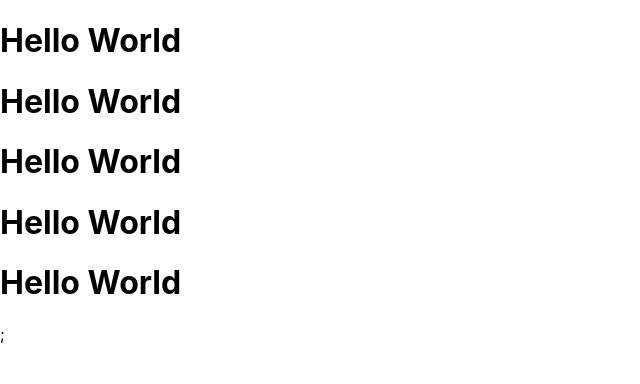
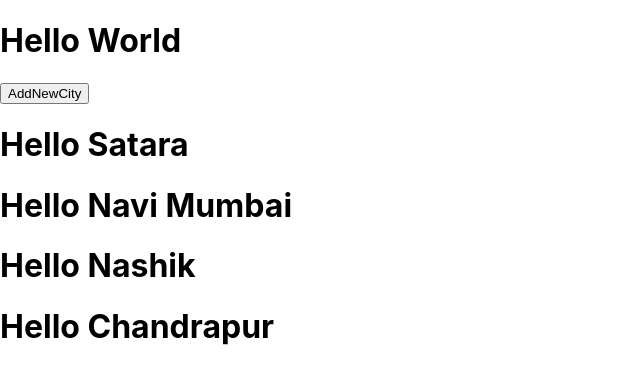
Before and after one commit to SuhasMadane/third-react-app, a React (Create React App) app: page / in a window 1280 px wide. Shown: the top 384 px of the page, without its empty margins (0-640 px from the left). Built offline with nearby package versions, Linux system fonts and the light colour scheme.

Commit message:
stateful list

```diff
--- a/src/App.js
+++ b/src/App.js
@@ -1,3 +1,5 @@
+import { useState } from "react";
+
 function App() {
   return (
     <>
@@ -9,17 +11,27 @@ function App() {
 export default App;
 //destructring
 function ListDemo() {
-  let data = "Hello World";
-  let list = ["", "", "", ""];
+  let [list, setList] = useState([
+    "Satara",
+    "Navi Mumbai",
+    "Nashik",
+    "Chandrapur",
+  ]);
+  let addCity = () => {
+    let newList = [...list, "Delhi", "Beed"];
+    console.log(newList);
+    setList(newList);
+  };
 
   return (
     <>
+      <input type="button" value="AddNewCity" onClick={addCity} />
+
       {list.map((item) => (
         <>
-          <h1>{data}</h1>
+          <h1>Hello {item}</h1>
         </>
       ))}
-      ;
     </>
   );
 }
```
